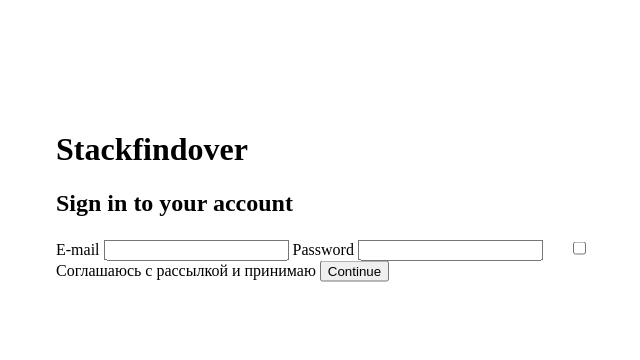
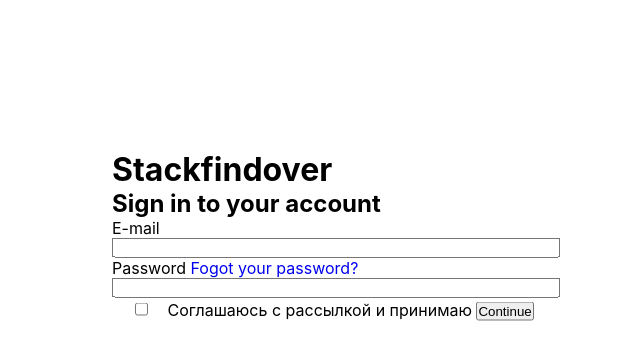
Before and after one commit to BloodyEye/Lektorium-test2, a plain HTML site: page index.html in a window 1280 px wide. Shown: the whole page, without its empty margins (304-944 px from the left). Drawn offline with Linux system fonts and the light colour scheme.

Commit message:
Create css

```diff
--- a/css/style.css
+++ b/css/style.css
@@ -1,4 +1,22 @@
-.modal{
+*,
+*::before,
+*::after {
+  margin: 0;
+  padding: 0;
+  box-sizing: border-box;
+  text-decoration: none;
+}
+
+body {
+  font-family: -apple-system, BlinkMacSystemFont, "Segoe UI", Roboto, Oxygen,
+    Ubuntu, Cantarell, "Open Sans", "Helvetica Neue", sans-serif;
+}
+
+input {
+  font-family: inherit;
+}
+
+.modal {
   position: absolute;
   top: 50%;
   left: 50%;
@@ -8,10 +26,13 @@
   width: auto;
   padding: 40px;
 }
-	.modal-form .modal-field{
+
+.modal-form {
+  position: relative;
+  height: 100%;
+}
+
+.modal-form .form-input {
   display: block;
-		margin-bottom: 10px;
-		font-size: 12px;
-		line-height: 1.1667;
-
+  width: 100%;
 }
--- a/index.html
+++ b/index.html
@@ -21,6 +21,9 @@
 				</label>
 				<label class="form-field">
 					<span class="input-title">Password</span>
+					<span class="link-pas">
+						<a href="#">Fogot your password?</a>
+					</span>
 					<span class="form-input-box">
 						<input
 						class="form-input"
```
Lines whose indentation alone changed are shown as unchanged.
